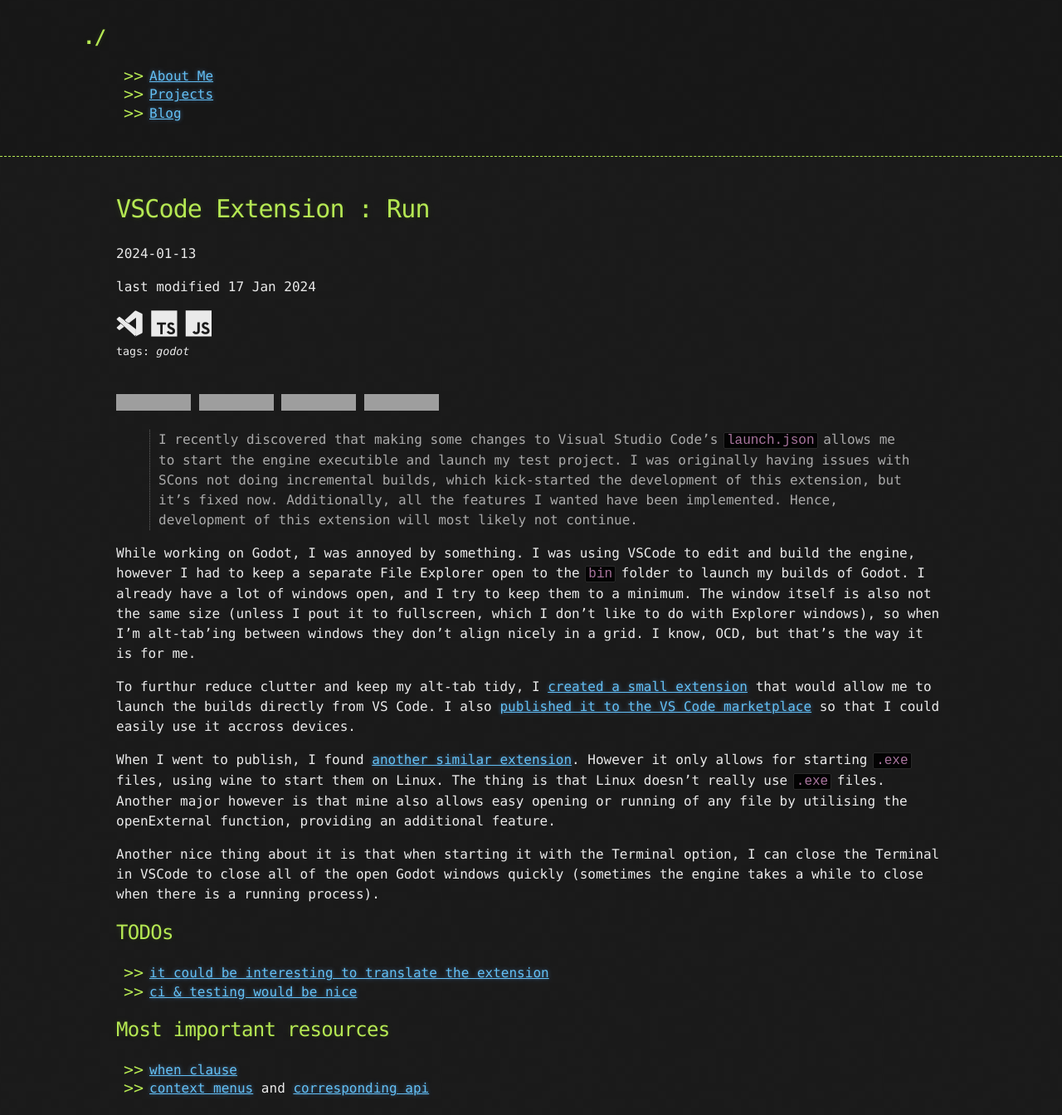
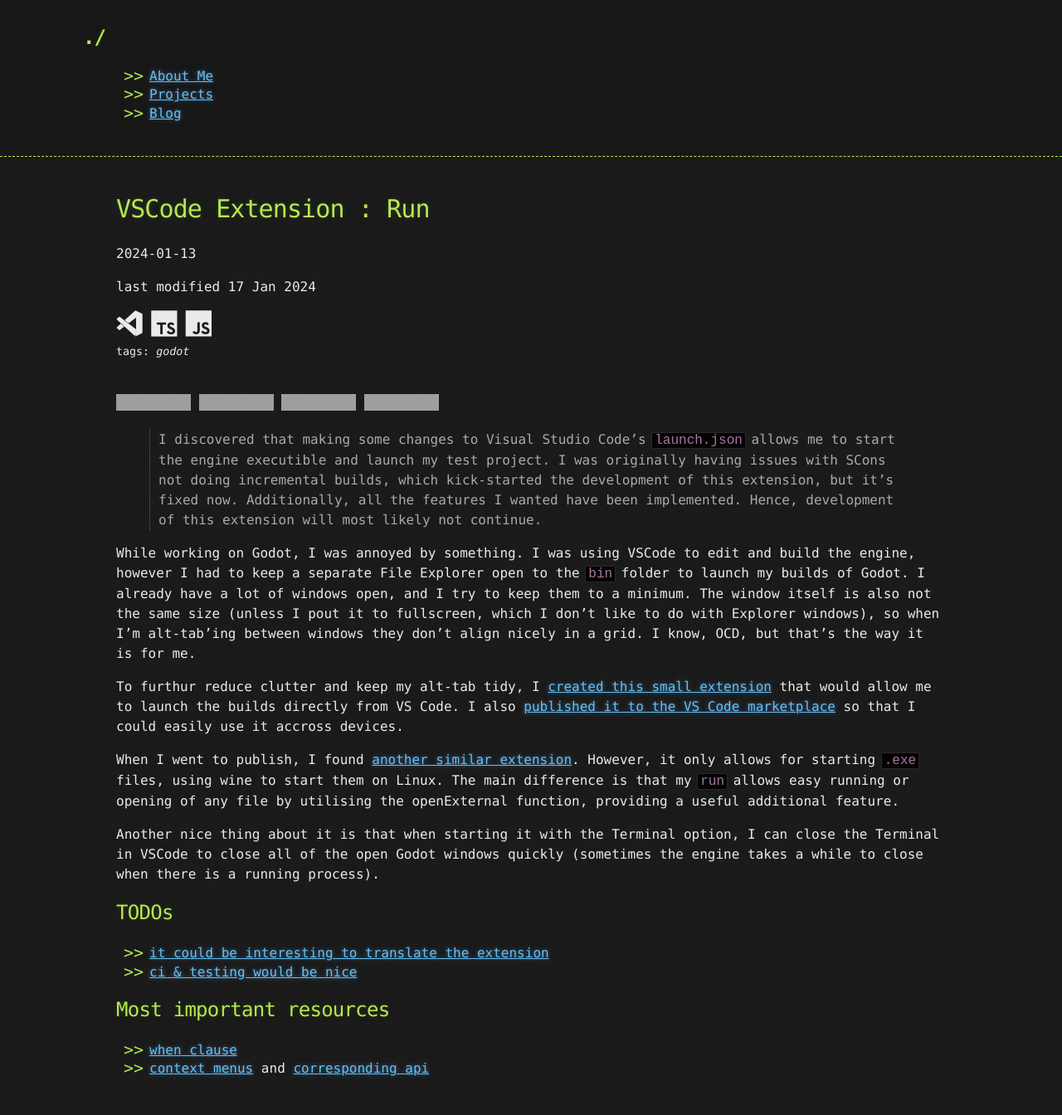
Before and after one commit to HubbleCommand/HubbleCommand.github.io, a Jekyll site: the page built from _projects/vsc-ext-run.md, in a window 1280 px wide. Shown: the whole page at 83% size. Built offline with Jekyll 4.4.1, drawn with Linux system fonts in a browser that asks for light colours; nearby versions of some CDN libraries; after the commit the page ends 1320 px from its top, so only the background shows below that; grey boxes are pictures that could not be loaded.

Commit message:
run clean

```diff
--- a/_projects/vsc-ext-run.md
+++ b/_projects/vsc-ext-run.md
@@ -16,13 +16,13 @@
 [![Ratings Badge](https://img.shields.io/vscode-marketplace/r/hcommand.run-runner.svg)][ext-url]
 [![License Badge](https://img.shields.io/github/license/hubblecommand/run.svg?color=blue)](https://github.com/hubblecommand/run/blob/master/LICENSE)
 
-> I recently discovered that making some changes to Visual Studio Code's `launch.json` allows me to start the engine executible and launch my test project. I was originally having issues with SCons not doing incremental builds, which kick-started the development of this extension, but it's fixed now. Additionally, all the features I wanted have been implemented. Hence, development of this extension will most likely not continue.
+> I discovered that making some changes to Visual Studio Code's `launch.json` allows me to start the engine executible and launch my test project. I was originally having issues with SCons not doing incremental builds, which kick-started the development of this extension, but it's fixed now. Additionally, all the features I wanted have been implemented. Hence, development of this extension will most likely not continue.
 
 While working on Godot, I was annoyed by something. I was using VSCode to edit and build the engine, however I had to keep a separate File Explorer open to the `bin` folder to launch my builds of Godot. I already have a lot of windows open, and I try to keep them to a minimum. The window itself is also not the same size (unless I pout it to fullscreen, which I don't like to do with Explorer windows), so when I'm alt-tab'ing between windows they don't align nicely in a grid. I know, OCD, but that's the way it is for me.
 
-To furthur reduce clutter and keep my alt-tab tidy, I [created a small extension](https://github.com/HubbleCommand/run) that would allow me to launch the builds directly from VS Code. I also [published it to the VS Code marketplace](https://marketplace.visualstudio.com/items?itemName=hcommand.run-runner) so that I could easily use it accross devices.
+To furthur reduce clutter and keep my alt-tab tidy, I [created this small extension](https://github.com/HubbleCommand/run) that would allow me to launch the builds directly from VS Code. I also [published it to the VS Code marketplace](https://marketplace.visualstudio.com/items?itemName=hcommand.run-runner) so that I could easily use it accross devices.
 
-When I went to publish, I found [another similar extension](https://marketplace.visualstudio.com/items?itemName=HarryHopkinson.run-exe). However it only allows for starting `.exe` files, using wine to start them on Linux. The thing is that Linux doesn't really use `.exe` files. Another major however is that mine also allows easy opening or running of any file by utilising the openExternal function, providing an additional feature.
+When I went to publish, I found [another similar extension](https://marketplace.visualstudio.com/items?itemName=HarryHopkinson.run-exe). However, it only allows for starting `.exe` files, using wine to start them on Linux. The main difference is that my `run` allows easy running or opening of any file by utilising the openExternal function, providing a useful additional feature.
 
 Another nice thing about it is that when starting it with the Terminal option, I can close the Terminal in VSCode to close all of the open Godot windows quickly (sometimes the engine takes a while to close when there is a running process).
 
```
